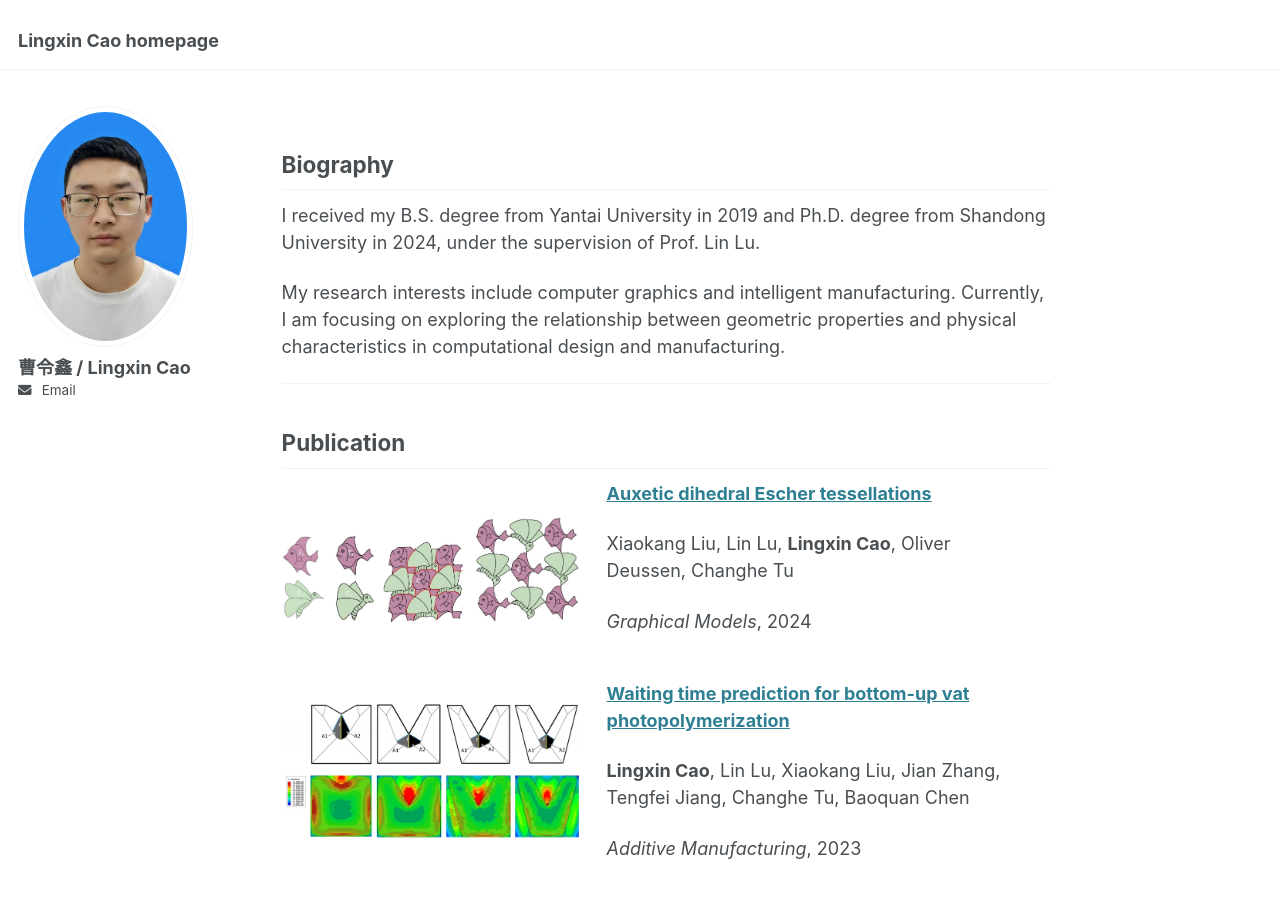
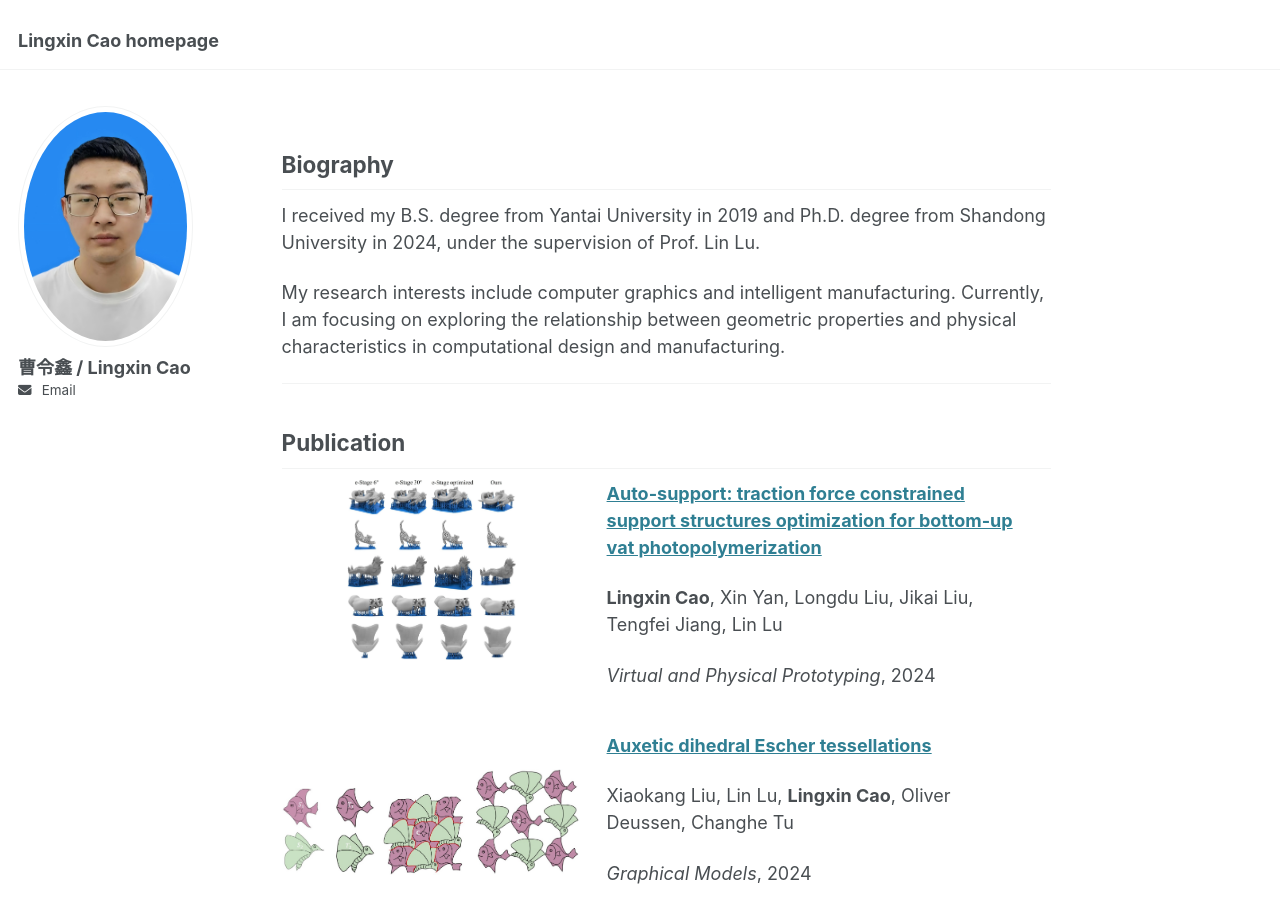
Before and after one commit to for-heart-peace/Lingxin-Cao-Homepage, a Jekyll site: the page built from _pages/about.md, in a window 1280 px wide and 900 px high. Built offline with Jekyll 4.4.1, drawn with Linux system fonts in a browser that asks for light colours.

Commit message:
Update about.md

```diff
--- a/_pages/about.md
+++ b/_pages/about.md
@@ -100,6 +100,18 @@ My research interests include computer graphics and intelligent manufacturing. C
 
 <div class="pub-container" style="display: flex; margin-bottom: 20px;">
 <div class="pub-image">
+    <img src="/Lingxin-Cao-Homepage/images/nvpp_auto_support.jpg" alt="Paper Teaser">
+</div>
+<div class="pub-content">
+    <p class="title"><strong><a href="https://doi.org/10.1080/17452759.2025.2466189">Auto-support: traction force constrained support structures optimization for bottom-up vat photopolymerization</a></strong></p>
+    <p class="authors"><strong>Lingxin Cao</strong>, Xin Yan, Longdu Liu, Jikai Liu, Tengfei Jiang, Lin Lu</p>
+    <p class="venue"><em>Virtual and Physical Prototyping</em>, 2024</p>
+</div>
+</div>
+
+
+<div class="pub-container" style="display: flex; margin-bottom: 20px;">
+<div class="pub-image">
     <img src="/Lingxin-Cao-Homepage/images/Auxetic.jpg" alt="Paper Teaser">
 </div>
 <div class="pub-content">
```
